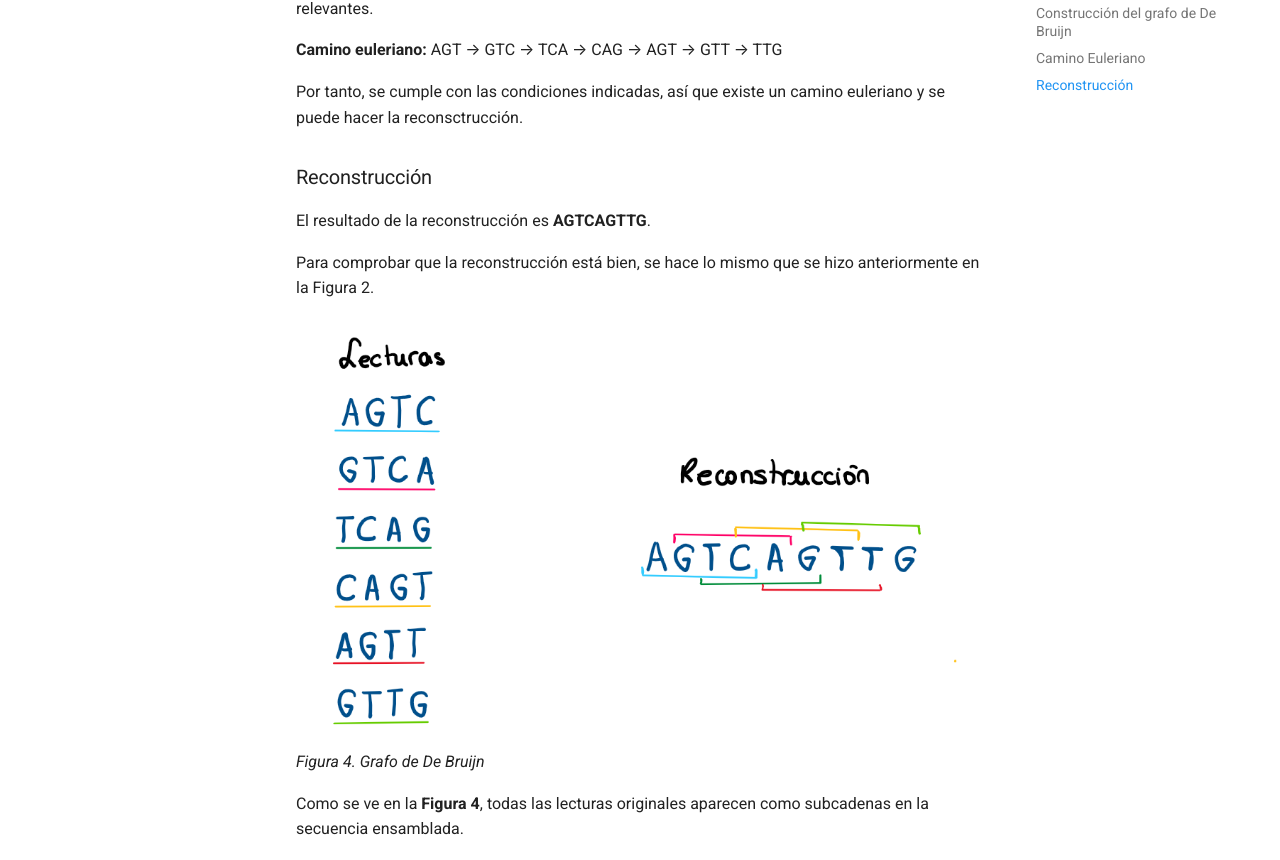
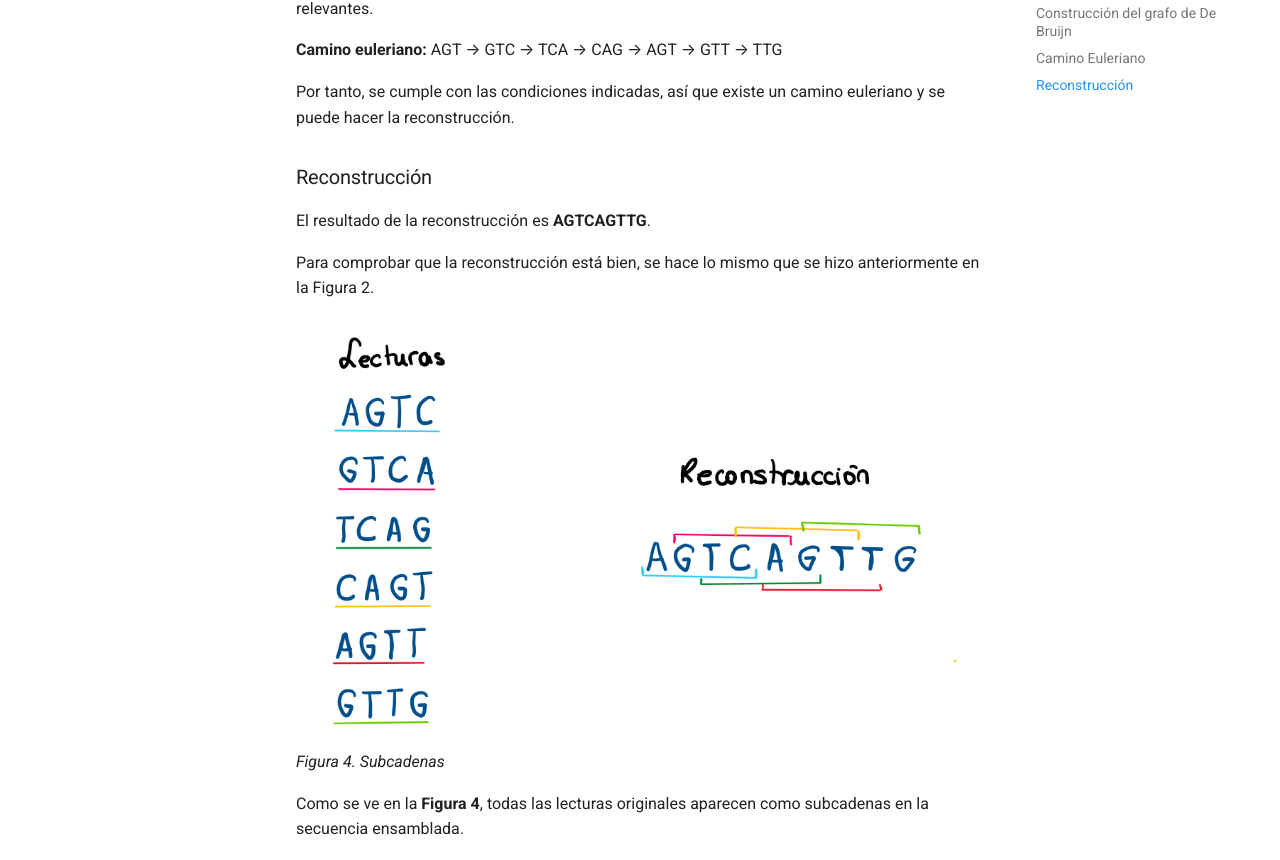
Before and after one commit to raquelaq/PracticasBIO, an MkDocs documentation site: the page built from docs/practica3.md, in a window 1280 px wide and 1400 px high, scrolled down 6345 px. Shown: the part 320-1180 px from the top of the window. Built offline with MkDocs 1.6.1 and Material for MkDocs 9.7.7, drawn with Linux system fonts in a browser that asks for light colours.

Commit message:
Practica 3

```diff
--- a/docs/practica3.md
+++ b/docs/practica3.md
@@ -167,7 +167,7 @@ El resto de nodos están equilibrados (entrada = salida), y el grafo está conec
 
 **Camino euleriano:** AGT → GTC → TCA → CAG → AGT → GTT → TTG
 
-Por tanto, se cumple con las condiciones indicadas, así que existe un camino euleriano y se puede hacer la reconsctrucción.
+Por tanto, se cumple con las condiciones indicadas, así que existe un camino euleriano y se puede hacer la reconstrucción.
 
 ### Reconstrucción
 
@@ -176,7 +176,7 @@ El resultado de la reconstrucción es **AGTCAGTTG**.
 Para comprobar que la reconstrucción está bien, se hace lo mismo que se hizo anteriormente en la Figura 2.
 
 ![Comparación](images/comparacion2.png)
-*Figura 4. Grafo de De Bruijn*
+*Figura 4. Subcadenas*
 
 Como se ve en la **Figura 4**, todas las lecturas originales aparecen como subcadenas en la secuencia ensamblada.
 
```
